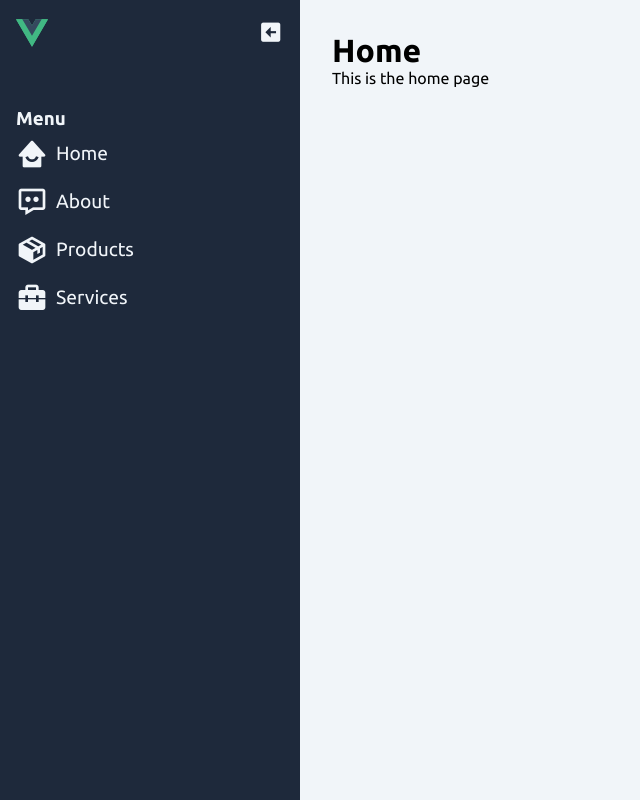
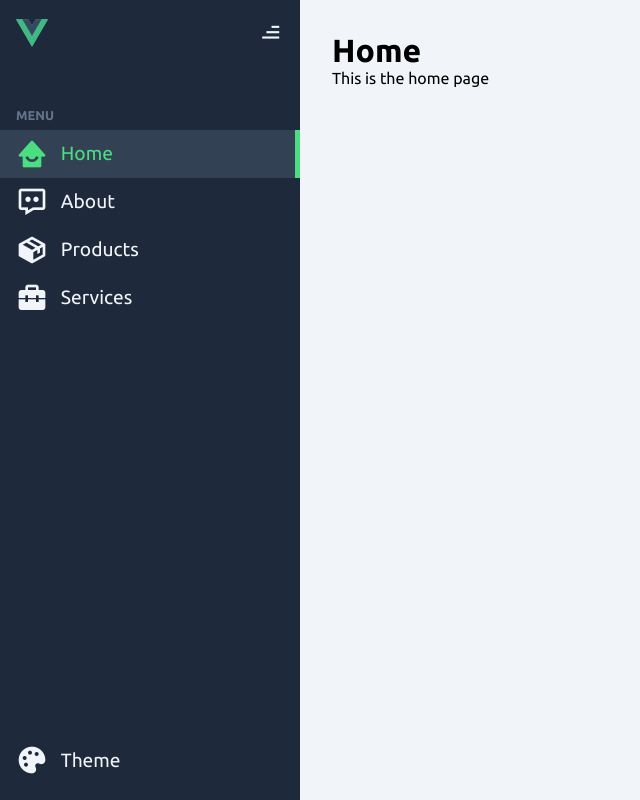
Before and after one commit to abdellatif-laghjaj/vue-sidebar, a Vue app: page / in a window 1280 px wide. Both pictures are taken after a click on the button 32 px from the left and 78 px from the top of the page. Shown: the whole page, without its empty margins (0-640 px from the left). Built offline with nearby package versions, Linux system fonts and the light colour scheme.

Commit message:
finish sidebar

```diff
--- a/src/components/SideBar.vue
+++ b/src/components/SideBar.vue
@@ -8,7 +8,7 @@
     <!-- Menu Toggle -->
     <div class="menu-toggle-wrap" :style="`${is_expanded ? 'justify-content: flex-end' : 'justify-content: center;' }`">
       <button class="menu-toggle" @click="toggleMenu">
-        <i class='bx bxs-right-arrow-square'></i>
+        <i class='bx bx-menu-alt-left'></i>
       </button>
     </div>
 
@@ -26,14 +26,23 @@
         <span class="nav-text">About</span>
       </router-link>
 
-      <router-link class="nav-link" to="/">
+      <router-link class="nav-link" to="/products">
         <i class='bx bxs-package'></i>
         <span class="nav-text">Products</span>
       </router-link>
 
-      <router-link class="nav-link" to="/about">
+      <router-link class="nav-link" to="/services">
         <i class='bx bxs-briefcase-alt-2'></i>
         <span class="nav-text">Services</span>
+      </router-link>
+    </div>
+
+    <div class="flex"></div>
+
+    <div class="menu">
+      <router-link class="nav-link" to="/theme">
+        <i class='bx bxs-palette'></i>
+        <span class="nav-text">Theme</span>
       </router-link>
     </div>
 
@@ -61,6 +70,10 @@ aside {
   min-height: 100vh;
   padding: 1rem;
   transition: 0.3s ease-out;
+
+  .flex{
+    flex: 1 1 0;
+  }
 
   .logo {
     margin-bottom: 1rem;
@@ -97,6 +110,13 @@ aside {
     }
   }
 
+  h3{
+    color: var(--grey);
+    font-size: 0.8rem;
+    margin-bottom: 0.5rem;
+    text-transform: uppercase;
+  }
+
   h3,
   .nav-link .nav-text {
     opacity: 0;
@@ -105,6 +125,7 @@ aside {
 
   .menu {
     margin: 0 -1rem;
+
     .nav-link {
       display: flex;
       align-items: center;
@@ -112,24 +133,24 @@ aside {
       padding: 0.5rem 1rem;
       transition: 0.3s ease-out;
 
-      .bx{
+      .bx {
         font-size: 2rem;
         color: var(--light);
         transition: 0.2s ease-out;
       }
 
-      .nav-text{
+      .nav-text {
         color: var(--light);
-        margin-left: 0.5rem;
         font-size: 1.2rem;
         transition: 0.2s ease-out;
       }
 
-      &:hover{
+      &:hover, &.router-link-exact-active {
         background-color: var(--dark-alt);
-        border-left: 6px solid var(--primary);
+        border-right: 5px solid var(--primary);
 
-        .bx, .nav-text {
+        .bx,
+        .nav-text {
           color: var(--primary);
         }
       }
@@ -151,6 +172,12 @@ aside {
     .nav-link .nav-text {
       opacity: 1;
     }
+
+    .nav-link {
+      .bx {
+        margin-right: 0.8rem;
+      }
+    }
   }
 
   @media (max-width: 768px) {
```
